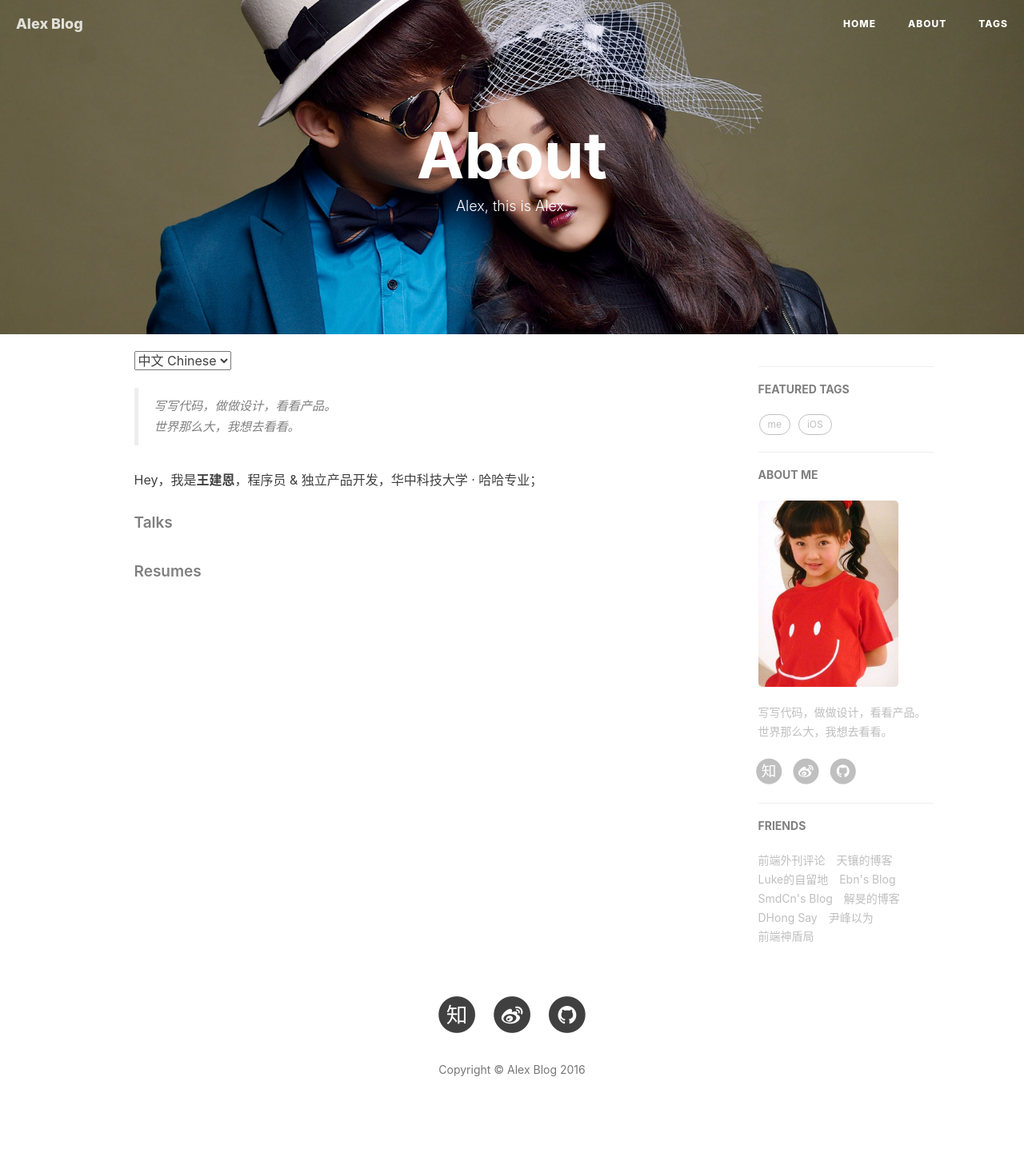
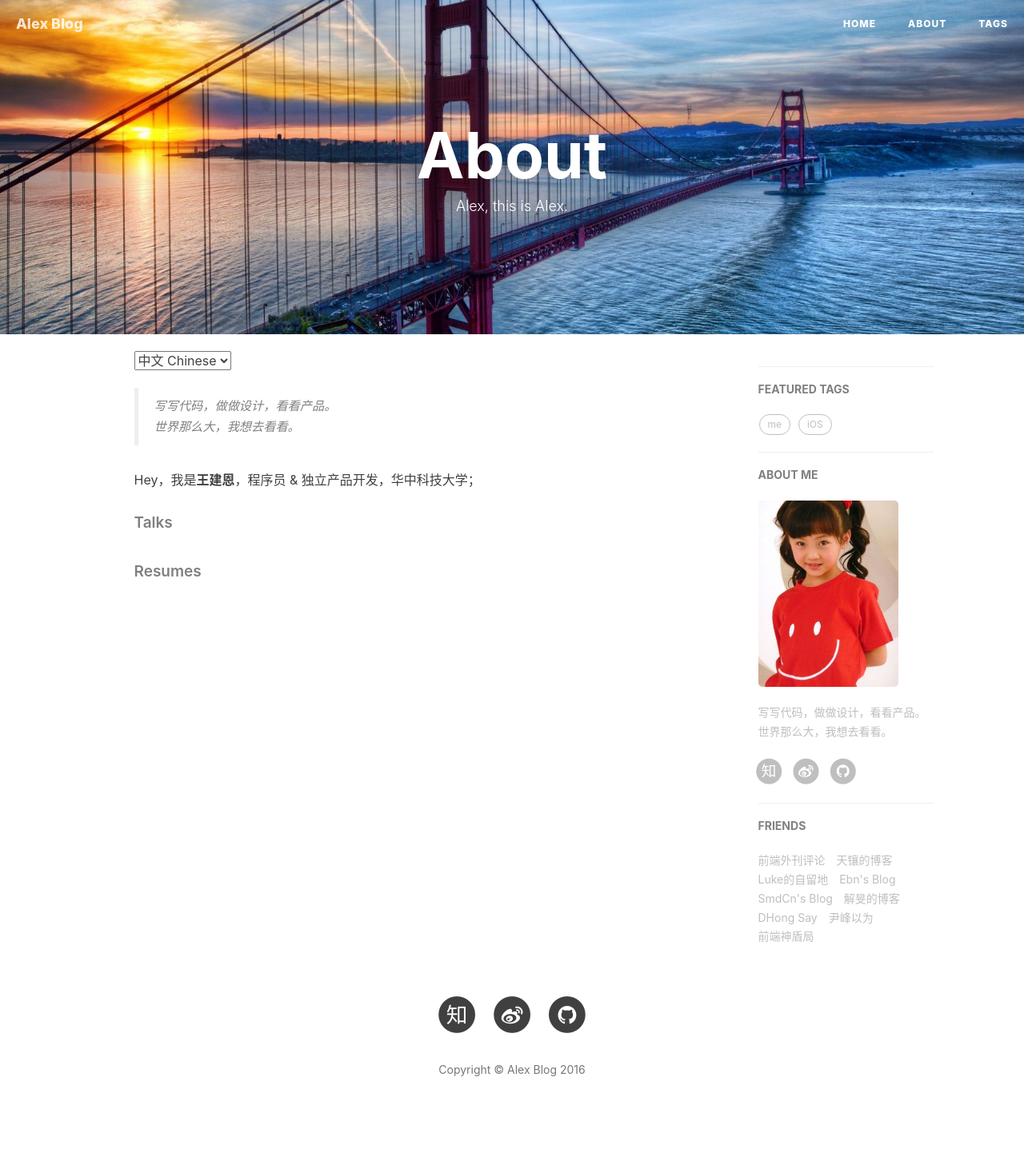
Before and after one commit to xiaowangwindow/xiaowangwindow.github.io, a Jekyll site: the page built from about.html, in a window 1280 px wide. Shown: the whole page at 80% size. Built offline with Jekyll 4.4.1, drawn with Linux system fonts in a browser that asks for light colours; nearby versions of some CDN libraries; comment, search, counter and statistics services are not loaded; some of the changed lines change nothing that is shown.

Commit message:
update me info

```diff
--- a/about.html
+++ b/about.html
@@ -18,7 +18,7 @@
     <blockquote><p>写写代码，做做设计，看看产品。<br>
     世界那么大，我想去看看。</p></blockquote>
 
-    <p>Hey，我是<strong>王建恩</strong>，程序员 &amp; 独立产品开发，华中科技大学 · 哈哈专业；
+<p>Hey，我是<strong>王建恩</strong>，程序员 &amp; 独立产品开发，华中科技大学；</p>
 
     <h5>Talks</h5>
 
@@ -38,13 +38,7 @@
     <blockquote><p>Yet another Frontend Engineer. <br>
     Yet another Lifelong Designer.</p></blockquote>
 
-    <p>My name is <strong>Huang Xuan(黄玄)</strong>，you can call me nickname <strong>Hux</strong>. I studied Digital Media Art in <a href="https://en.wikipedia.org/wiki/Communication_University_of_China">Communication University of China</a>, which is a interdisciplinary subject of technology and art, and now Senior.</p>
-
-    <p>As a engineer, I work at Wepiao (<a href="https://www.crunchbase.com/organization/wepiao#/entity">in CrunchBase</a>) as the dev lead of Front-End Infrastructure Team currently, and <a href="https://www.alitrip.com/">Alibaba Trip</a> as Intern for one year previously.</p>
-
-    <p>As a designer, I am ever offered as UI/UX Designer Intern by Alibaba, Microsoft etc. I am experienced in Motion Graphic Design, and familer with typography and layout.</p>
-
-    <p>Some of my projects is put on my <a href="/portfolio">Portfolio 👉</a> and <a href="http://github.com/huxpro">Github 👉</a>. I am also translator of <a href="http://www.gfansub.com/">GDG China</a>, maintainer of <a href="http://zhuanlan.zhihu.com/FrontendMagazine">Frontend Magazine</a> and owner of <a href="http://zhuanlan.zhihu.com/huxblog">Lifelong Romantic Geek</a></p>
+    <p>My name is <strong>Jian'en Wang(王建恩)</strong>. I studied in <a href="http://www.hust.edu.cn">HUST</a>.</p>
 
     <h5>Talks</h5>
 
```
Also changed, not shown: img/about-bg.jpg, img/avatar-hux.jpg (deleted), img/avatar-sea-hux.jpg (deleted), img/favicon.ico (deleted), img/icon_wechat.png.
